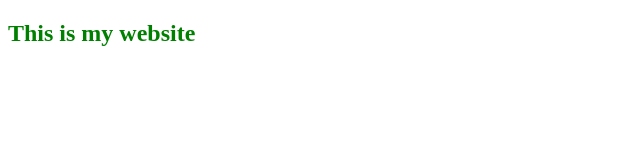
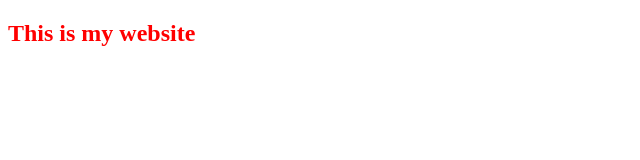
Before and after one commit to FanWinMosa/latihan-git, a plain HTML site: page index.html in a window 1280 px wide. Shown: the whole page, without its empty margins (0-640 px from the left). Drawn offline with Linux system fonts and the light colour scheme.

Commit message:
Menambahkan file index.html

```diff
--- a/index.html
+++ b/index.html
@@ -8,7 +8,7 @@
 <body>
     <nav>
         <span>
-            <h1 style="color: green;">This is my website</h1>
+            <h1 style="color: red;">This is my website</h1>
         </span>
     </nav>
 </body>
```
